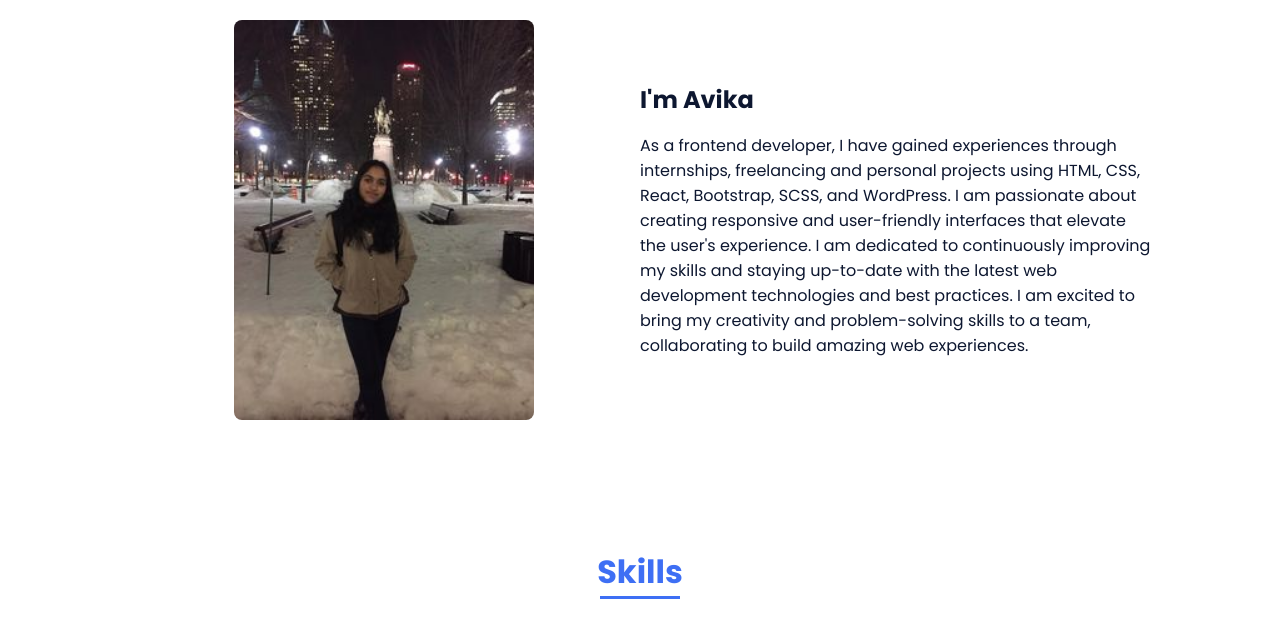
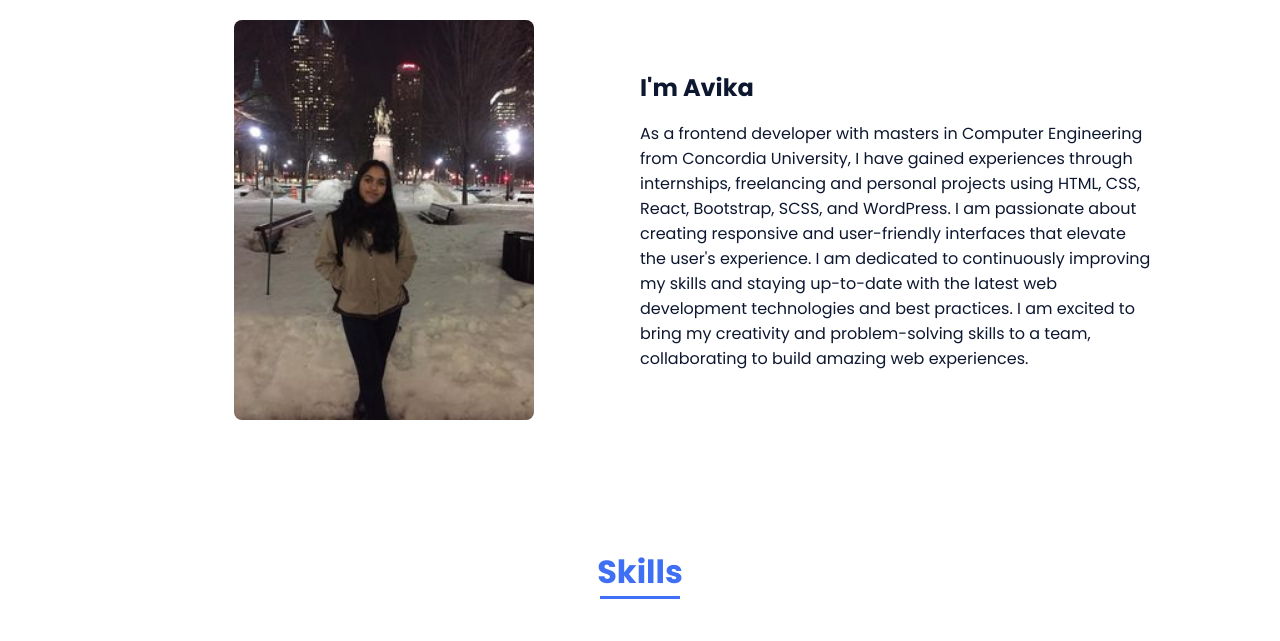
Before and after one commit to avikalohany99/portfolio_website, a plain HTML site: page index.html in a window 1280 px wide. Shown: the part 840-1481 px from the top of the page. Drawn offline with nearby package versions, Linux system fonts and the light colour scheme.

Commit message:
changes to about section

```diff
--- a/index.html
+++ b/index.html
@@ -74,7 +74,7 @@
 
                     <div>
                         <h2 class="about__subtitle">I'm Avika</h2>
-                        <p class="about__text">As a frontend developer, I have gained experiences through internships, freelancing and personal projects using HTML, CSS, React, Bootstrap, SCSS, and WordPress. I am passionate about creating responsive and user-friendly interfaces that elevate the user's experience. I am dedicated to continuously improving my skills and staying up-to-date with the latest web development technologies and best practices. I am excited to bring my creativity and problem-solving skills to a team, collaborating to build amazing web experiences.</p>
+                        <p class="about__text">As a frontend developer with masters in Computer Engineering from Concordia University, I have gained experiences through internships, freelancing and personal projects using HTML, CSS, React, Bootstrap, SCSS, and WordPress. I am passionate about creating responsive and user-friendly interfaces that elevate the user's experience. I am dedicated to continuously improving my skills and staying up-to-date with the latest web development technologies and best practices. I am excited to bring my creativity and problem-solving skills to a team, collaborating to build amazing web experiences.</p>
                     </div>
                 </div>
             </section>
```
